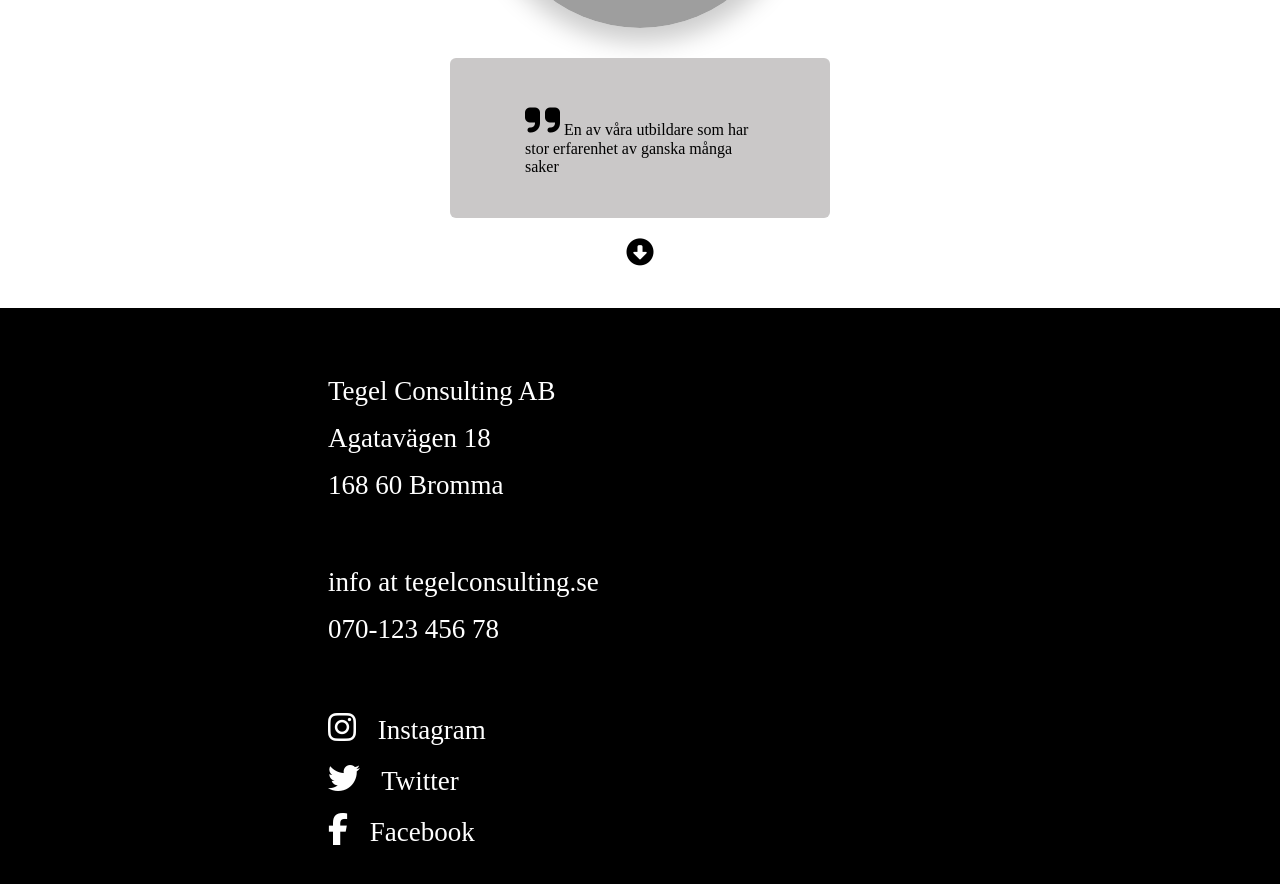
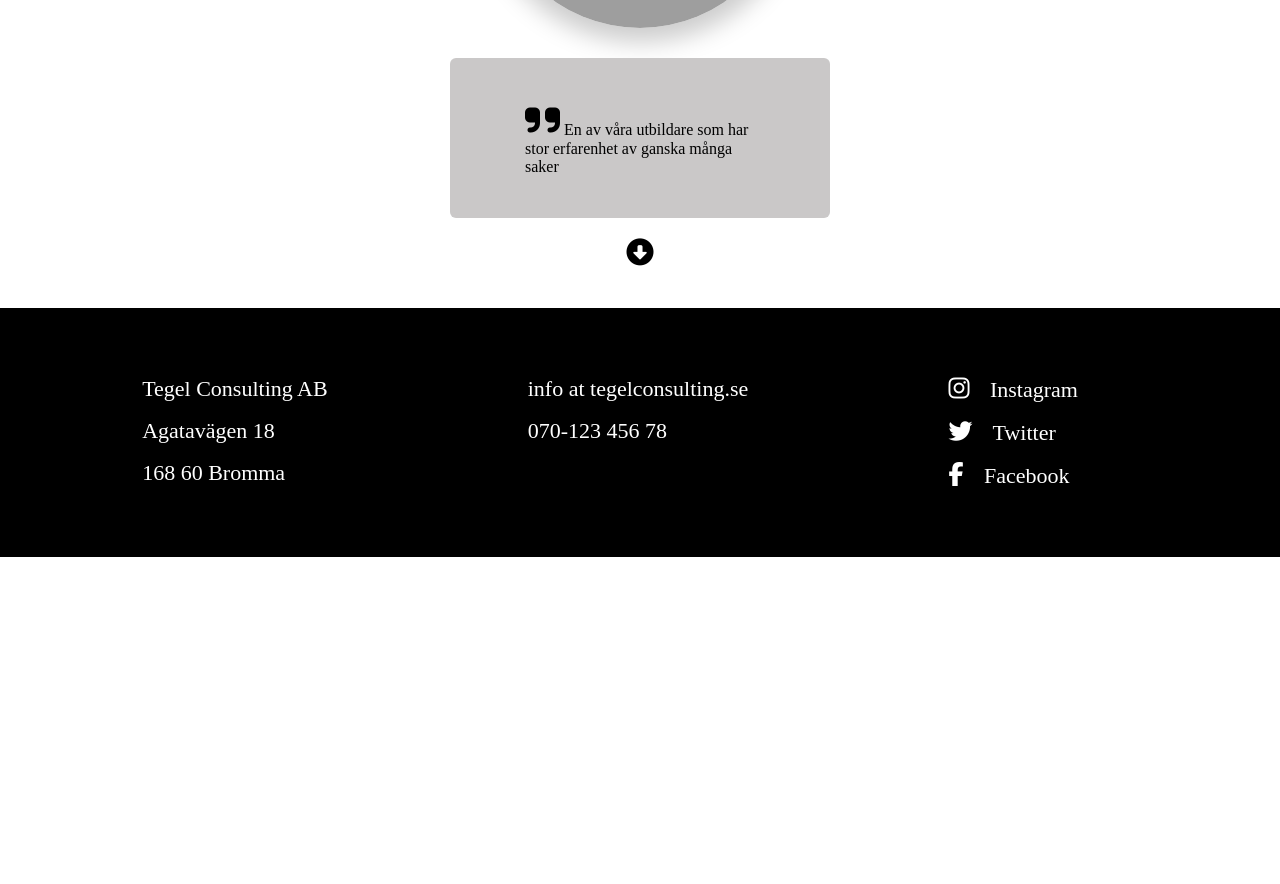
Before and after one commit to Cassandrabook/done-design, a website built with Parcel: page src/index.html in a window 1280 px wide. Shown: the part 2983-3867 px from the top of the page. After the commit the page ends 3540 px from the top, so only its background shows below. Built offline with nearby package versions, Linux system fonts and the light colour scheme; grey boxes are pictures that could not be loaded.

Commit message:
my first media querie on footer for desktop

```diff
--- a/src/SCSS/_startpage.scss
+++ b/src/SCSS/_startpage.scss
@@ -165,13 +165,27 @@
     padding: 60px;
     padding-left: 25%;
 
+    @include m.desktop {
+        flex-direction: row;
+        padding-left: 0;
+        justify-content: space-evenly;
+    }
+
     p{
         font-size: 27px;
         padding: 8px;
 
+        @include m.desktop {
+            font-size: 22px;
+        }
+
         i{
             font-size: 32px;
             padding-right: 15px;
+
+            @include m.desktop {
+                font-size: 24px;
+            }
         }
     }
 }
```
